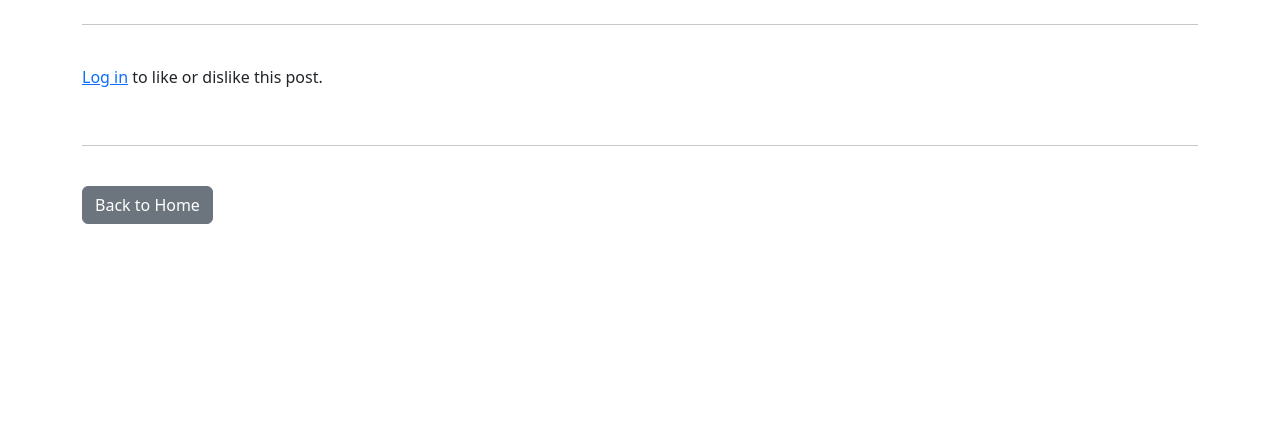
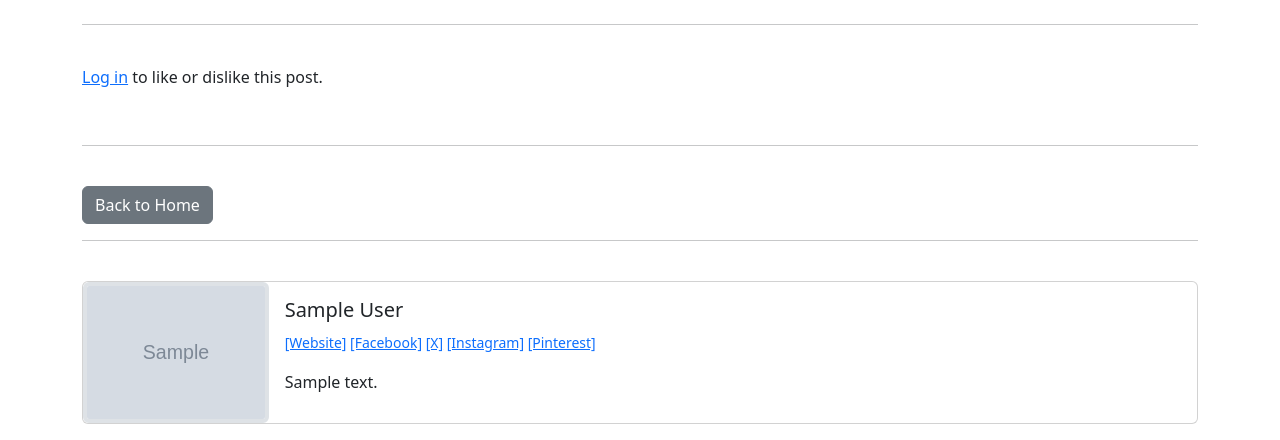
Before and after one commit to ft-mammoo/Blog-App, a Django app: page /article/1/ in a window 1280 px wide. Shown: the part 613-1053 px from the top of the page. Before the commit the page ends 837 px from the top, so only its background shows below. Run offline with Django 5.2, Linux system fonts and the light colour scheme; tables that the repository leaves empty hold one stand-in row (values such as "Sample post"); grey boxes marked "Sample" are stand-in pictures.

Commit message:
Added Author Profile as Card in Article Details

```diff
--- a/theblog/templates/article_details.html
+++ b/theblog/templates/article_details.html
@@ -76,4 +76,43 @@
 <br><hr><br>
 
 <a href="{% url 'home' %}" class="btn btn-secondary">Back to Home</a>
+
+<br><hr><br>
+
+<div class="card mb-3">
+  <div class="row g-0">
+    <div class="col-md-2">
+      <img src="{{ blogpost.author.profile.profile_pic.url }}" class="img-fluid rounded border border-4" alt="Author Profile Picture">
+    </div>
+    <div class="col-md-10">
+      <div class="card-body">
+        <h5 class="card-title">
+            {{ blogpost.author.first_name }}
+            {{ blogpost.author.last_name }}
+        </h5>
+        <p class="card-text"><small class="text-body-secondary">
+            {% if blogpost.author.profile.website_url %}
+                <a href="{{ blogpost.author.profile.website_url }}">[Website]</a>
+            {% endif %}
+            {% if blogpost.author.profile.facebook_url %}
+                <a href="{{ blogpost.author.profile.facebook_url }}">[Facebook]</a>
+            {% endif %}
+            {% if blogpost.author.profile.x_url %}
+                <a href="{{ blogpost.author.profile.x_url }}">[X]</a>
+            {% endif %}
+            {% if blogpost.author.profile.instagram_url %}
+                <a href="{{ blogpost.author.profile.instagram_url }}">[Instagram]</a>
+            {% endif %}
+            {% if blogpost.author.profile.pinterest_url %}
+                <a href="{{ blogpost.author.profile.pinterest_url }}">[Pinterest]</a>
+            {% endif %}
+        </small></p>
+        <p class="card-text">
+            {{ blogpost.author.profile.bio }}
+        </p>
+      </div>
+    </div>
+  </div>
+</div>
+
 {% endblock %}
```
